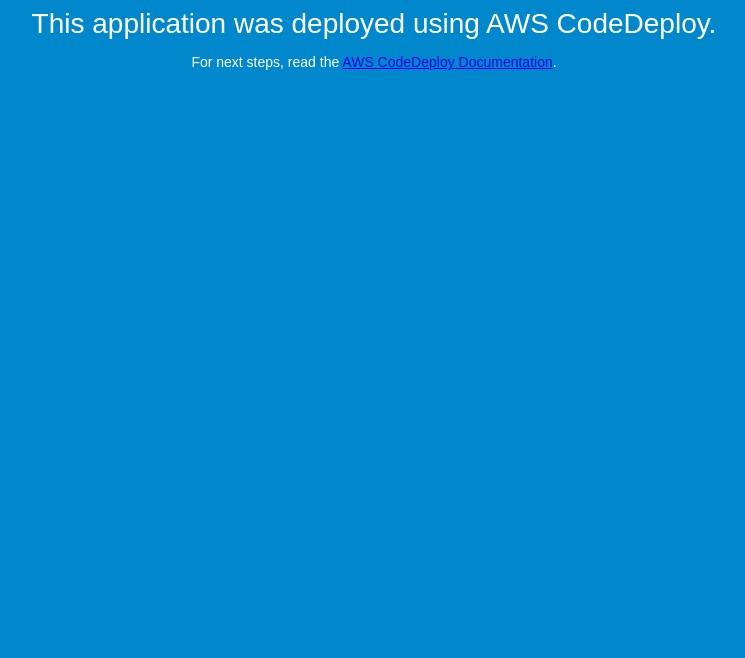
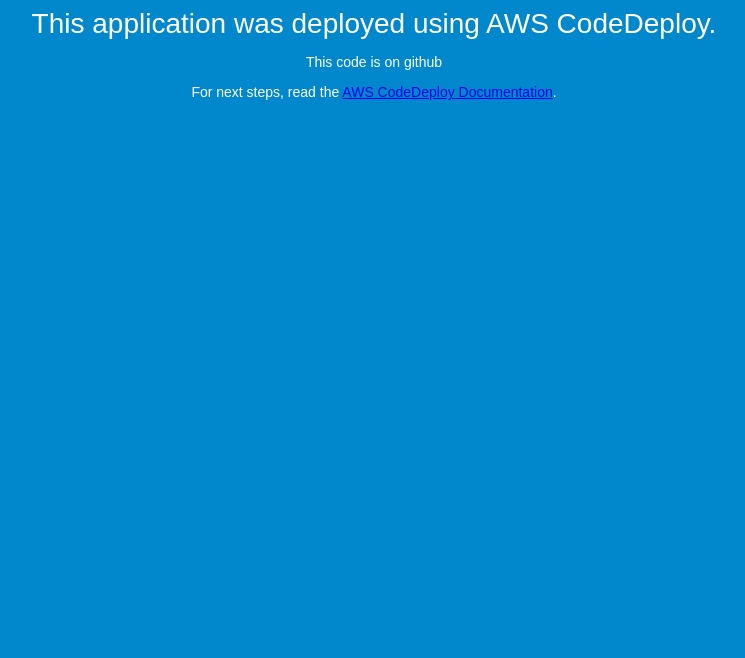
Before and after one commit to psyvic/CodeDeployGitHubDemo, a plain HTML site: page index.html in a window 1280 px wide. Shown: the part 142-800 px from the top of the page, without its empty margins (266-1011 px from the left). Drawn offline with Linux system fonts and the light colour scheme.

Commit message:
index modif test push

```diff
--- a/index.html
+++ b/index.html
@@ -28,6 +28,7 @@
   <div align="center">
     <h1>Congratulations</h1>
     <h2>This application was deployed using AWS CodeDeploy.</h2>
+    <p>This code is on github<p>
     <p>For next steps, read the <a href="http://aws.amazon.com/documentation/codedeploy">AWS CodeDeploy Documentation</a>.</p>
   </div>
 </body>
```
